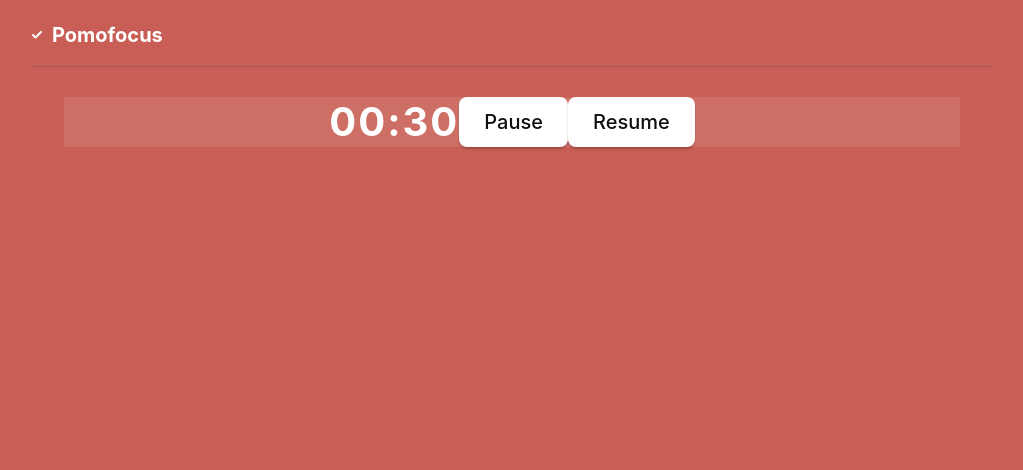
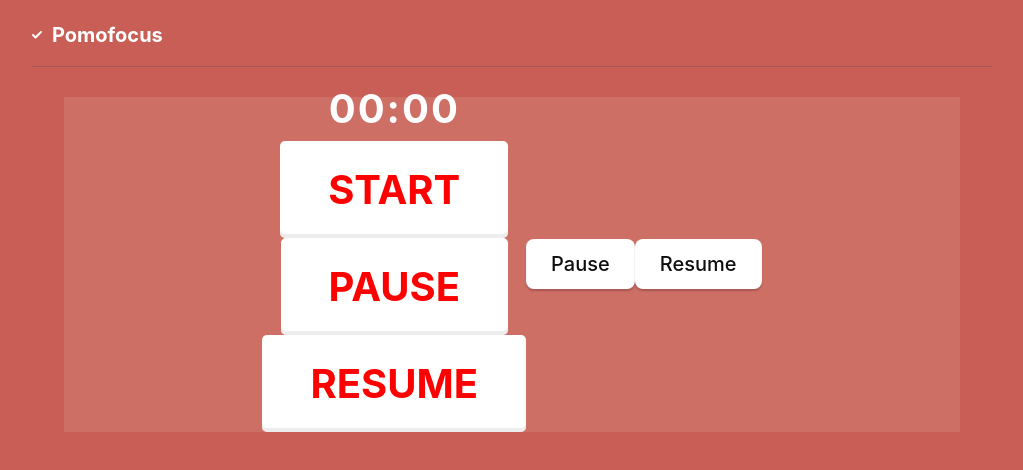
Before and after one commit to kriminyurii/pomodoro, a React (Vite) app: page / in a window 1280 px wide. Shown: the top 470 px of the page, without its empty margins (128-1151 px from the left). Built offline with nearby package versions, Linux system fonts and the light colour scheme.

Commit message:
Refactor timer with test buttons

```diff
--- a/src/components/Common/Time/Timer.tsx
+++ b/src/components/Common/Time/Timer.tsx
@@ -1,5 +1,8 @@
-import { useEffect, memo } from "react";
+import { memo, useCallback, useState } from "react";
 import useTimer from "../../../hooks/useTimer";
+import clsx from "clsx";
+import styles from "./timer.module.css";
+import Button from "../Button/Button";
 
 const SECOND = 1000;
 const SEC_IN_MINUTE = 60;
@@ -7,7 +10,7 @@ const MINS_IN_HOUR = 60;
 
 export interface TimerProps {
 	className?: string;
-  children: Date;
+	children: number;
 	isRunning?: boolean;
 	onFinish?: () => void;
 	onPause?: () => void;
@@ -23,35 +26,35 @@ const formatTime = (duration: number | null) => {
 
 	return `${String(minutes).padStart(2, "0")}:${String(seconds).padStart(
 		2,
-    "0",
+		"0"
 	)}`;
 };
 
-const Timer = ({
-  className,
-  children,
-  isRunning = false,
-  onFinish,
-  onPause,
-  onResume,
-}: TimerProps) => {
-  const { duration, finished, finishTime } = useTimer(children, isRunning);
+const getCurrentFinishDate = (duration: number) =>
+	new Date(Date.now() + duration);
 
-  useEffect(() => {
-    if (finished && onFinish) {
-      onFinish();
-    }
-  }, [finished, onFinish]);
+const Timer = ({ className, children, onFinish }: TimerProps) => {
+	const [finishDate, setFinishDate] = useState(getCurrentFinishDate(children));
+	const { duration, start, pause, resume } = useTimer(finishDate, onFinish);
 
-  useEffect(() => {
-    if (isRunning) {
-      onResume?.(finishTime);
-    } else {
-      onPause?.();
-    }
-  }, [onPause, isRunning, onResume, finishTime]);
+	const handleStart = useCallback(() => {
+		const finishDate = getCurrentFinishDate(children);
+		setFinishDate(finishDate);
+		start(finishDate);
+	}, [children, start]);
 
-  return <time className={className}>{formatTime(duration)}</time>;
+	const handleResume = useCallback(() => {
+		resume(finishDate);
+	}, [resume]);
+
+	return (
+		<div className={clsx(styles.timer, className)}>
+			<time className={styles.time}>{formatTime(duration)}</time>
+			<Button onClick={handleStart}>Start</Button>
+			<Button onClick={pause}>Pause</Button>
+			<Button onClick={handleResume}>Resume</Button>
+		</div>
+	);
 };
 
 export default memo(Timer);
--- /dev/null
+++ b/src/components/Common/Time/timer.module.css
@@ -0,0 +1,13 @@
+.timer {
+	display: flex;
+	align-items: center;
+	justify-content: center;
+	flex-direction: column;
+}
+
+.time {
+	font-size: 40px;
+	font-weight: 700;
+	letter-spacing: 0.05em;
+	margin-bottom: 20px;
+}
```
Lines whose indentation alone changed are shown as unchanged.
